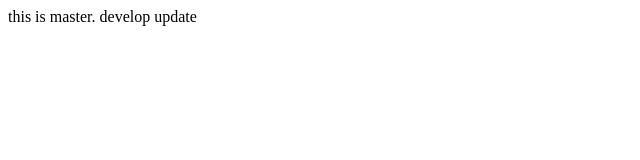
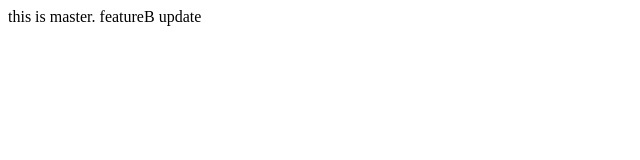
Before and after one commit to hongsline/git-prj, a plain HTML site: page index.html in a window 1280 px wide. Shown: the full height of the page, 0-640 px from the left. Drawn offline with Linux system fonts and the light colour scheme.

Commit message:
featureB update

```diff
--- a/index.html
+++ b/index.html
@@ -7,6 +7,6 @@
 </head>
 <body>
     this is master.
-    develop update
+    featureB update
 </body>
 </html>
```
